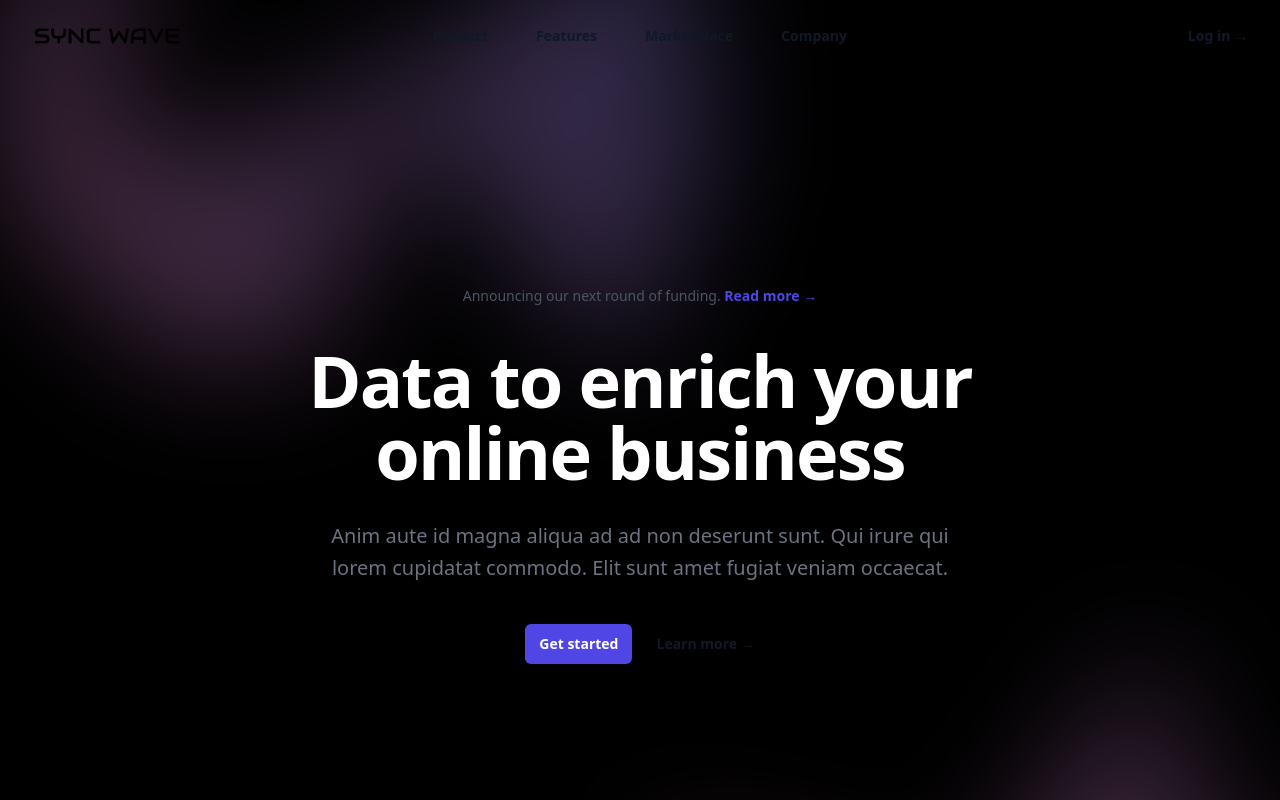
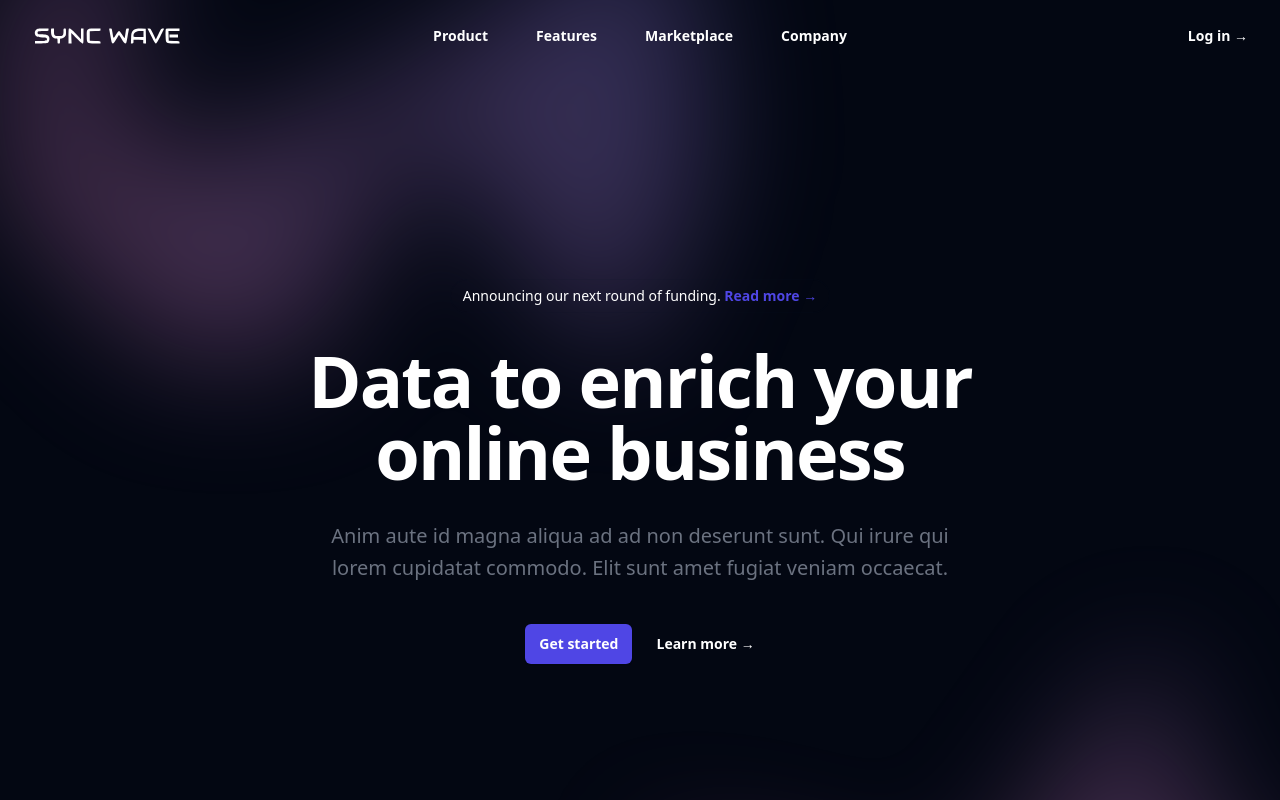
Before and after one commit to indrajitatodariya/hackathon-, a React app in the folder landingpage/: page / in a window 1280 px wide. Shown: the top 800 px of the page. Built offline with nearby package versions, Linux system fonts and the light colour scheme; the HTML template or start-up script is replaced by a standard one.

Commit message:
text to white

```diff
--- a/landingpage/src/hero.jsx
+++ b/landingpage/src/hero.jsx
@@ -15,7 +15,7 @@ export default function Hero() {
   const [mobileMenuOpen, setMobileMenuOpen] = useState(false)
 
   return (
-    <div className="bg-black text-white">
+    <div className="bg-gray-950 text-white">
       <header className="absolute inset-x-0 top-0 z-50">
         <nav aria-label="Global" className="flex items-center justify-between p-6 lg:px-8">
           <div className="flex lg:flex-1">
@@ -32,7 +32,7 @@ export default function Hero() {
             <button
               type="button"
               onClick={() => setMobileMenuOpen(true)}
-              className="-m-2.5 inline-flex items-center justify-center rounded-md p-2.5 text-gray-700"
+              className="-m-2.5 inline-flex items-center justify-center rounded-md p-2.5 text-white-700"
             >
               <span className="sr-only">Open main menu</span>
               <Bars3Icon aria-hidden="true" className="h-6 w-6" />
@@ -40,13 +40,13 @@ export default function Hero() {
           </div>
           <div className="hidden lg:flex lg:gap-x-12">
             {navigation.map((item) => (
-              <a key={item.name} href={item.href} className="text-sm font-semibold leading-6 text-gray-900">
+              <a key={item.name} href={item.href} className="text-sm font-semibold leading-6 text-white-900">
                 {item.name}
               </a>
             ))}
           </div>
           <div className="hidden lg:flex lg:flex-1 lg:justify-end">
-            <a href="#" className="text-sm font-semibold leading-6 text-gray-900">
+            <a href="#" className="text-sm font-semibold leading-6 text-white-900">
               Log in <span aria-hidden="true">&rarr;</span>
             </a>
           </div>
@@ -79,7 +79,7 @@ export default function Hero() {
                     <a
                       key={item.name}
                       href={item.href}
-                      className="-mx-3 block rounded-lg px-3 py-2 text-base font-semibold leading-7 text-gray-900 hover:bg-gray-50"
+                      className="-mx-3 block rounded-lg px-3 py-2 text-base font-semibold leading-7 text-white-900 hover:bg-gray-50"
                     >
                       {item.name}
                     </a>
@@ -114,7 +114,7 @@ export default function Hero() {
         </div>
         <div className="mx-auto max-w-2xl py-32 sm:py-48 lg:py-56">
           <div className="hidden sm:mb-8 sm:flex sm:justify-center">
-            <div className="relative rounded-full px-3 py-1 text-sm leading-6 text-gray-600 ring-1 ring-gray-900/10 hover:ring-gray-900/20">
+            <div className="relative rounded-full px-3 py-1 text-sm leading-6 text-white-600 ring-1 ring-gray-900/10 hover:ring-gray-900/20">
               Announcing our next round of funding.{' '}
               <a href="#" className="font-semibold text-indigo-600">
                 <span aria-hidden="true" className="absolute inset-0" />
@@ -137,7 +137,7 @@ export default function Hero() {
               >
                 Get started
               </a>
-              <a href="#" className="text-sm font-semibold leading-6 text-gray-900">
+              <a href="#" className="text-sm font-semibold leading-6 text-white-900">
                 Learn more <span aria-hidden="true">→</span>
               </a>
             </div>
```
Also changed, not shown: landingpage/src/assets/logo.svg.
